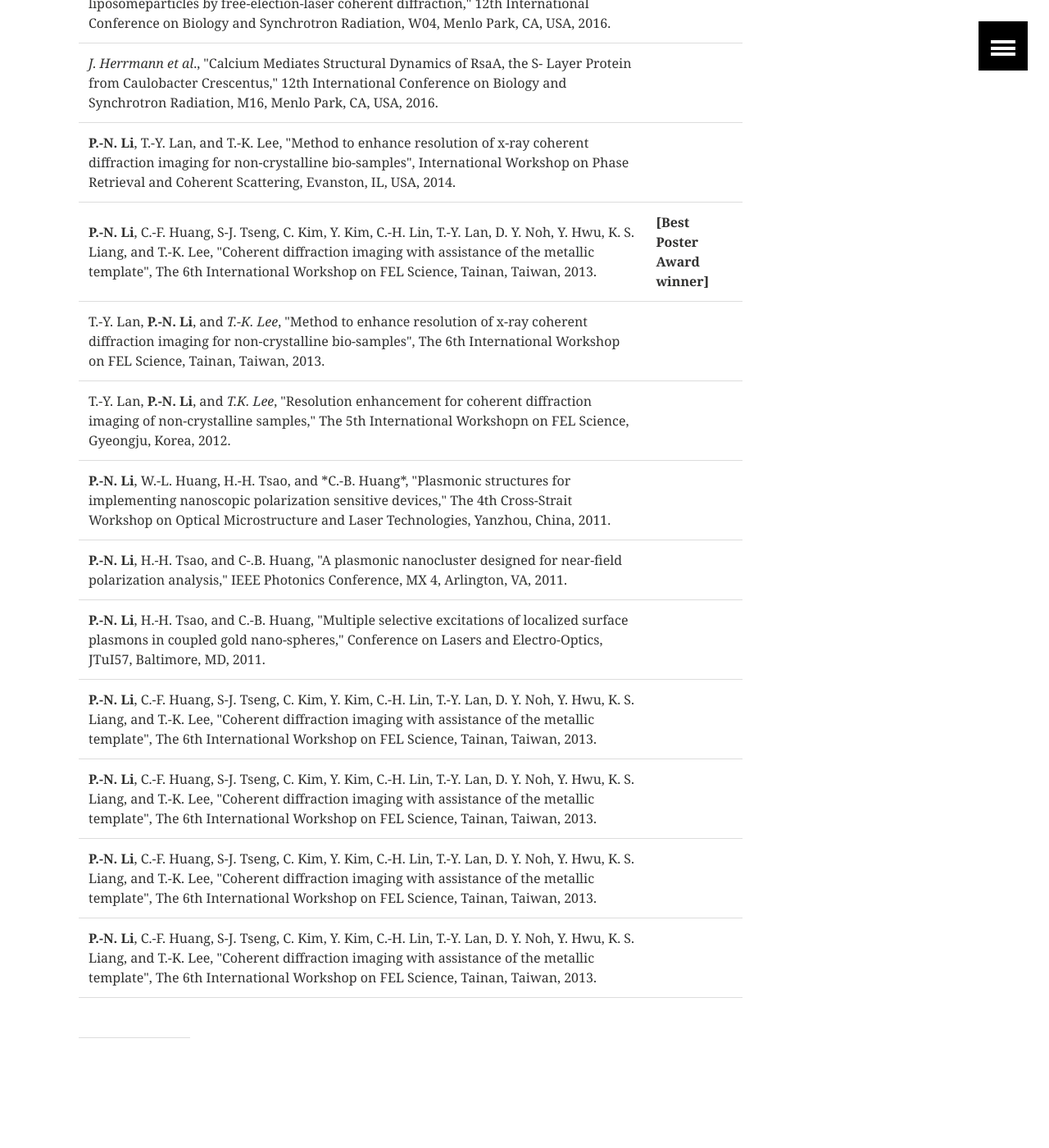
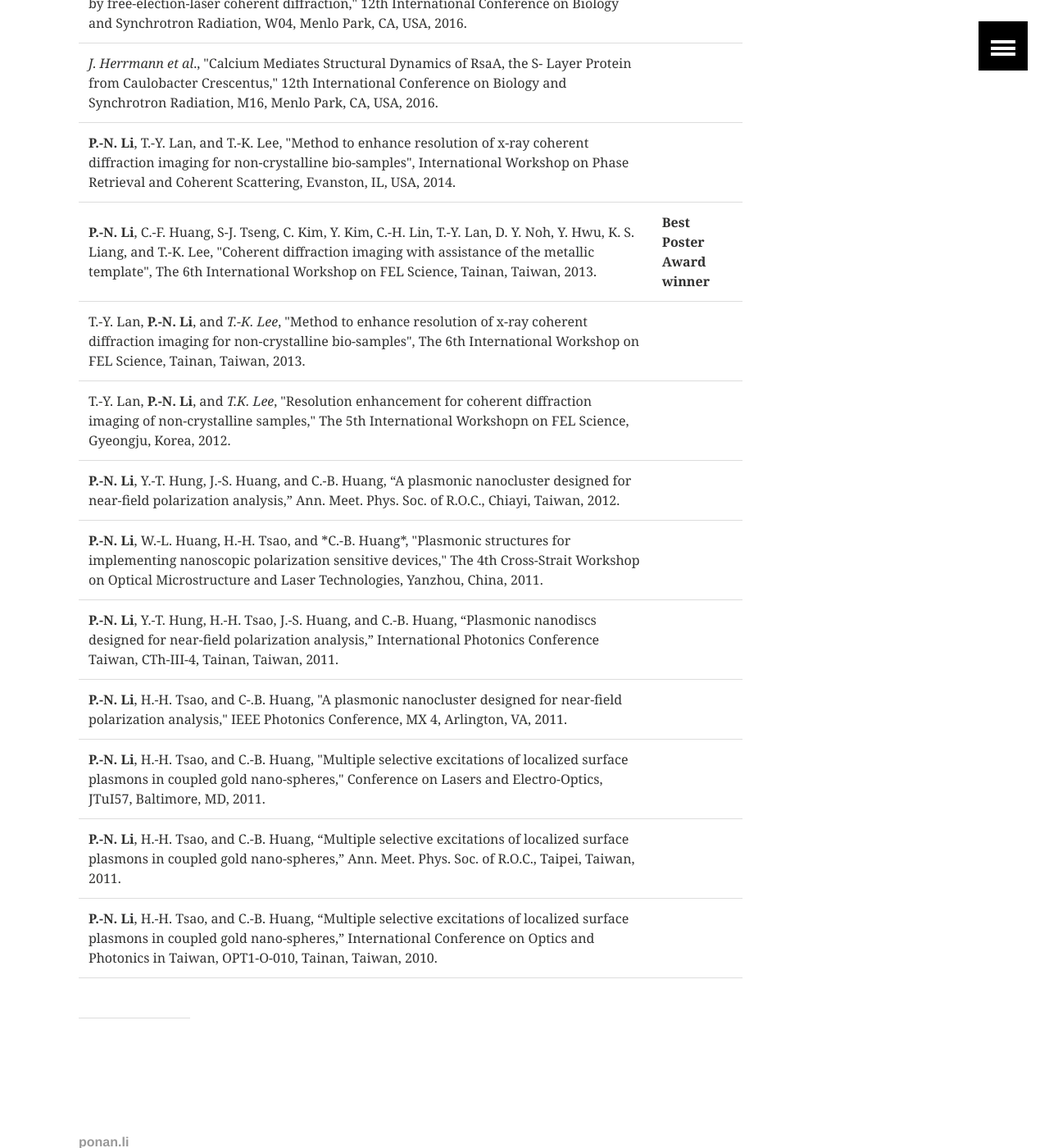
Before and after one commit to leeneil/leeneil.github.io.new, a Jekyll site: the page built from cv.md, in a window 1280 px wide and 1400 px high, scrolled down 3593 px. Shown: the whole window at 82% size. Built offline with Jekyll 4.4.1, drawn with Linux system fonts in a browser that asks for light colours.

Commit message:
add more conference paper

```diff
--- a/cv.md
+++ b/cv.md
@@ -249,7 +249,7 @@ image:
     <tr>
       <td><strong>P.-N. Li</strong>, P. Pianetta, S. Wakatsuki, and Y. Liu, "Resolution enhancement of transmission x-ray microscopy using coherent diffraction," 12th International Conference on Biology and Synchrotron Radiation, W07, Menlo Park, CA, USA, 2016.
       </td>
-      <td><a href="https://iopscience.iop.org/article/10.1088/1361-6420/ab23d1/meta" target="_blank">[link]</a>
+      <td>
       </td>
     </tr>
     <tr>
@@ -280,7 +280,7 @@ image:
       <td><strong>P.-N. Li</strong>, C.-F. Huang, S-J. Tseng, C. Kim, Y. Kim, C.-H. Lin, T.-Y. Lan, D. Y. Noh, Y. Hwu, K. S. Liang, and T.-K. Lee, "Coherent diffraction imaging with assistance of the metallic template", The 6th International Workshop on FEL Science, Tainan, Taiwan, 2013.
       </td>
       <td>
-      <strong>[Best Poster Award winner]</strong>
+      <strong>Best Poster Award winner</strong>
       </td>
     </tr>
     <tr>
@@ -296,7 +296,19 @@ image:
       </td>
     </tr>
     <tr>
+      <td><strong>P.-N. Li</strong>, Y.-T. Hung, J.-S. Huang, and C.-B. Huang, “A plasmonic nanocluster designed for near-field polarization analysis,” Ann. Meet. Phys. Soc. of R.O.C., Chiayi, Taiwan, 2012.
+      </td>
+      <td>
+      </td>
+    </tr>
+    <tr>
       <td><strong>P.-N. Li</strong>, W.-L. Huang, H.-H. Tsao, and *C.-B. Huang*, "Plasmonic structures for implementing nanoscopic polarization sensitive devices," The 4th Cross-Strait Workshop on Optical Microstructure and Laser Technologies, Yanzhou, China, 2011.
+      </td>
+      <td>
+      </td>
+    </tr>
+    <tr>
+      <td><strong>P.-N. Li</strong>, Y.-T. Hung, H.-H. Tsao, J.-S. Huang, and C.-B. Huang, “Plasmonic nanodiscs designed for near-field polarization analysis,” International Photonics Conference Taiwan, CTh-III-4, Tainan, Taiwan, 2011.
       </td>
       <td>
       </td>
@@ -314,25 +326,13 @@ image:
       </td>
     </tr>
     <tr>
-      <td><strong>P.-N. Li</strong>, C.-F. Huang, S-J. Tseng, C. Kim, Y. Kim, C.-H. Lin, T.-Y. Lan, D. Y. Noh, Y. Hwu, K. S. Liang, and T.-K. Lee, "Coherent diffraction imaging with assistance of the metallic template", The 6th International Workshop on FEL Science, Tainan, Taiwan, 2013.
+      <td><strong>P.-N. Li</strong>, H.-H. Tsao, and C.-B. Huang, “Multiple selective excitations of localized surface plasmons in coupled gold nano-spheres,” Ann. Meet. Phys. Soc. of R.O.C., Taipei, Taiwan, 2011.
       </td>
       <td>
       </td>
     </tr>
     <tr>
-      <td><strong>P.-N. Li</strong>, C.-F. Huang, S-J. Tseng, C. Kim, Y. Kim, C.-H. Lin, T.-Y. Lan, D. Y. Noh, Y. Hwu, K. S. Liang, and T.-K. Lee, "Coherent diffraction imaging with assistance of the metallic template", The 6th International Workshop on FEL Science, Tainan, Taiwan, 2013.
-      </td>
-      <td>
-      </td>
-    </tr>
-    <tr>
-      <td><strong>P.-N. Li</strong>, C.-F. Huang, S-J. Tseng, C. Kim, Y. Kim, C.-H. Lin, T.-Y. Lan, D. Y. Noh, Y. Hwu, K. S. Liang, and T.-K. Lee, "Coherent diffraction imaging with assistance of the metallic template", The 6th International Workshop on FEL Science, Tainan, Taiwan, 2013.
-      </td>
-      <td>
-      </td>
-    </tr>
-    <tr>
-      <td><strong>P.-N. Li</strong>, C.-F. Huang, S-J. Tseng, C. Kim, Y. Kim, C.-H. Lin, T.-Y. Lan, D. Y. Noh, Y. Hwu, K. S. Liang, and T.-K. Lee, "Coherent diffraction imaging with assistance of the metallic template", The 6th International Workshop on FEL Science, Tainan, Taiwan, 2013.
+      <td><strong>P.-N. Li</strong>, H.-H. Tsao, and C.-B. Huang, “Multiple selective excitations of localized surface plasmons in coupled gold nano-spheres,” International Conference on Optics and Photonics in Taiwan, OPT1-O-010, Tainan, Taiwan, 2010.
       </td>
       <td>
       </td>
```
